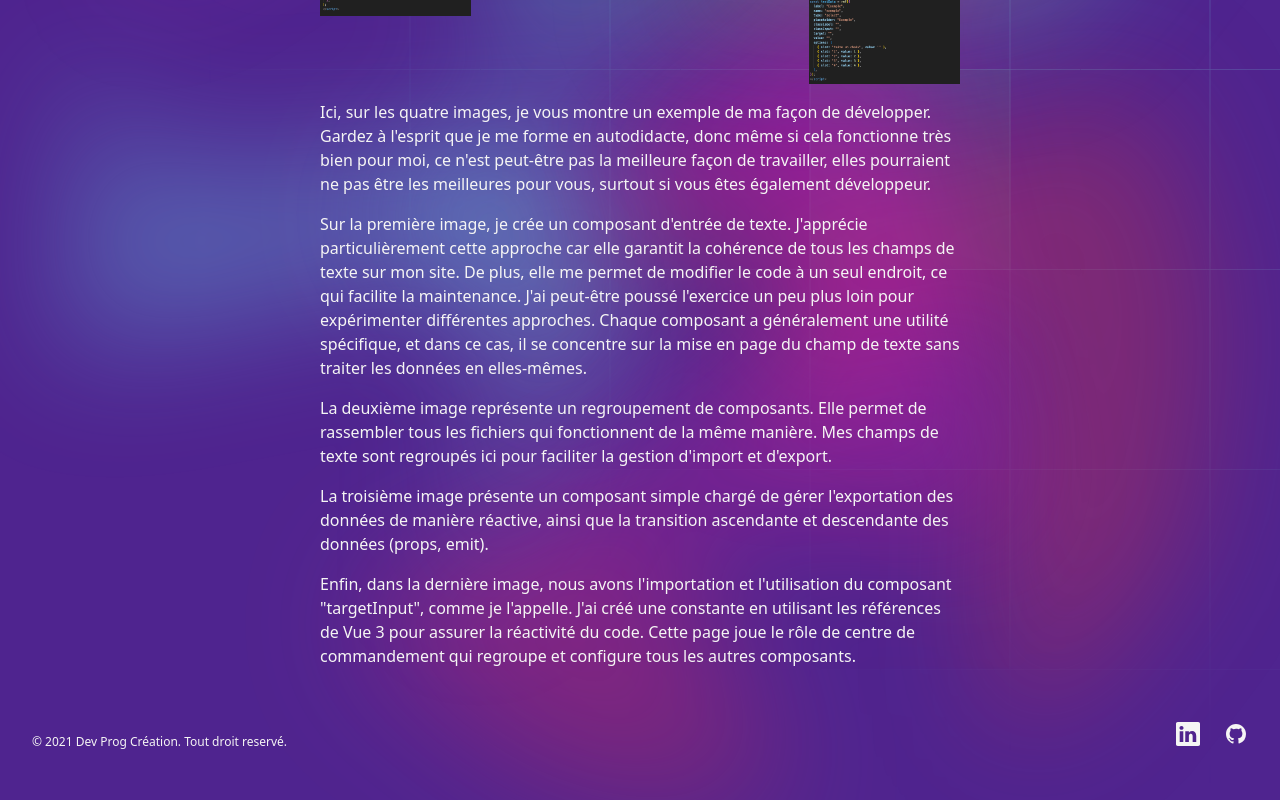
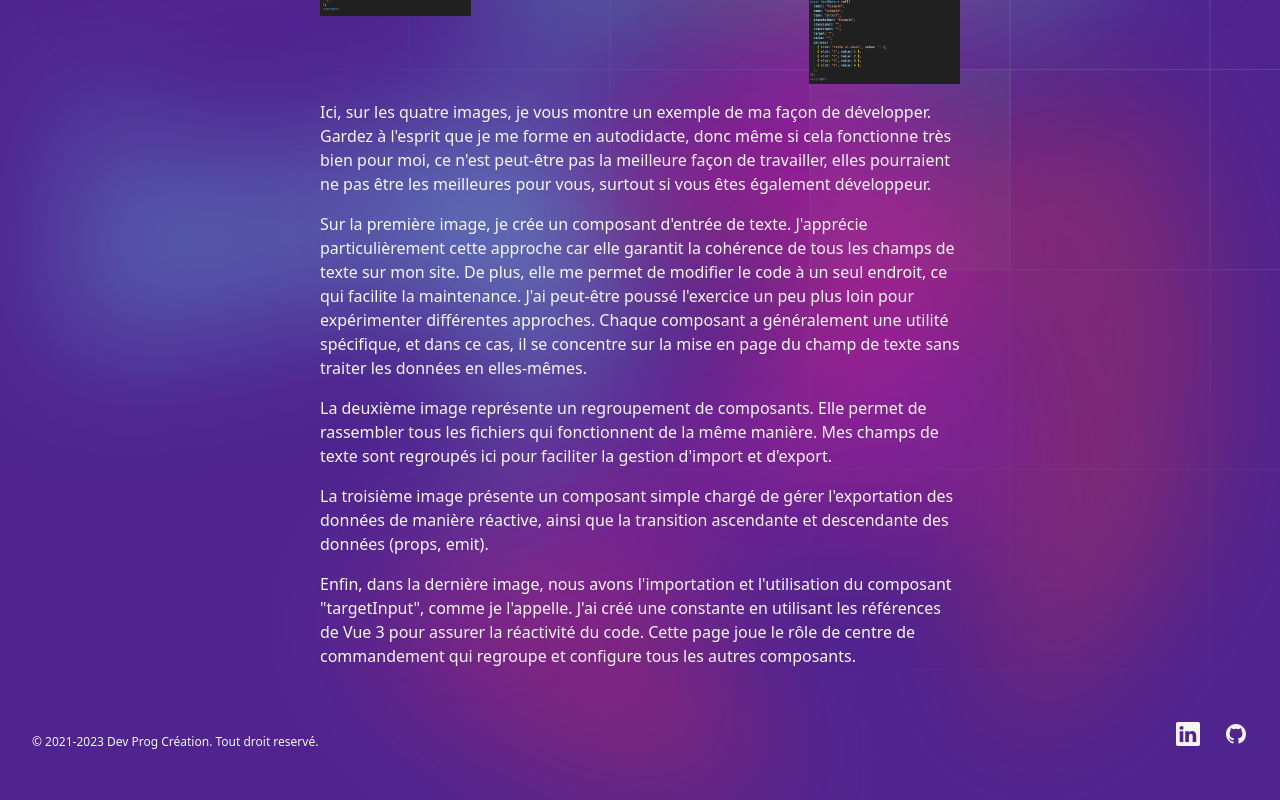
Before and after one commit to Robuchon/MaVitrine, a Vue app: page /input in a window 1280 px wide. Shown: the part 730-1530 px from the top of the page. Built offline with nearby package versions, Linux system fonts and the light colour scheme; what prettier-plugin-tailwindcss would draw is missing.

Commit message:
rajoue des dates de fonctionnement

```diff
--- a/src/components/footer/Footer.vue
+++ b/src/components/footer/Footer.vue
@@ -18,7 +18,7 @@
       </div>
       <div class="mt-8 md:order-1 md:mt-0">
         <p class="text-center text-xs leading-5 text-Primary">
-          &copy; 2021 Dev Prog Création. Tout droit reservé.
+          &copy; 2021-2023 Dev Prog Création. Tout droit reservé.
         </p>
       </div>
     </div>
```
